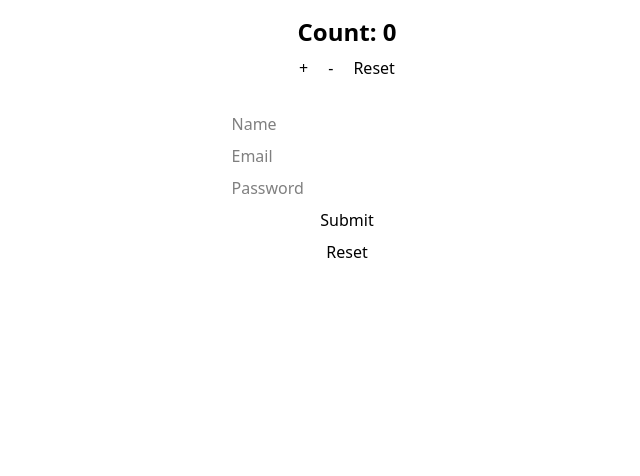
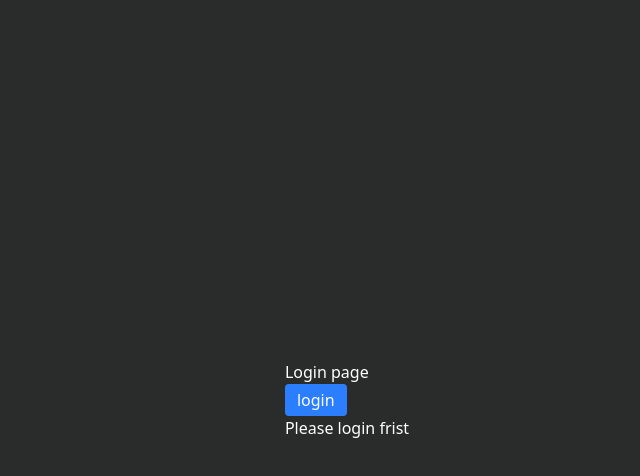
Before and after one commit to irfanbaig7/ReactAgain_2.0, a React (Vite) app: page / in a window 1280 px wide. Shown: the top 476 px of the page, without its empty margins (293-933 px from the left). Built offline with nearby package versions, Linux system fonts and the light colour scheme.

Commit message:
learn: useReducer & context api combo, with auth an Counter example

```diff
--- /dev/null
+++ b/src/02_useReduAndContextApi/Authenctication/AuthContext.jsx
@@ -0,0 +1,50 @@
+import React, { createContext, useContext, useReducer } from 'react'
+
+// for reducer function we define initial state
+const initialAuthState = { user: null, isAuthenticated: false }
+
+// reducer Function
+const authReducer = (state, action) => {
+
+    switch (action.type) {
+        case "LOGIN":
+            return { user: action.payload, isAuthenticated: true }
+        case "LOGOUT":
+            return { user: null, isAuthenticated: false }
+        default:
+            return state;
+    }
+
+}
+
+// create context
+const AuthContext = createContext()
+
+// Provider component
+export const AuthContextprovider = ({ children }) => {
+
+    const [state, dispatch] = useReducer(authReducer, initialAuthState)
+
+    // Actions
+    const login = (userData) => dispatch({ type: "LOGIN", payload: userData })
+    const logOut = () => dispatch({ type: "LOGOUT" })
+
+    // value to share globally
+
+    const value = {
+        user: state.user,
+        isAuthenticated: state.isAuthenticated,
+        login,
+        logOut
+    }
+
+    return (
+        <AuthContext.Provider value={value}>
+            {children}
+        </AuthContext.Provider>
+    )
+}
+
+// Custome Hook for cusuming context measn useContext
+
+export const UseAuth = () => useContext(AuthContext);
--- /dev/null
+++ b/src/02_useReduAndContextApi/Authenctication/Loing.jsx
@@ -0,0 +1,28 @@
+import React from 'react'
+import { UseAuth } from './AuthContext'
+
+const Loing = () => {
+
+    const {login, isAuthenticated } = UseAuth()
+
+    const handleLogin = () => {
+        const dummyUser = { name: "Irfan baig", email: "ibaig@gk.com" }
+        console.log(dummyUser);
+        login(dummyUser)
+    }
+
+  return (
+    <div>
+        <h2>Login page</h2>
+        {isAuthenticated ? (
+            <p>You are alredy logged In</p>
+        ):(
+            <button onClick={handleLogin} className='bg-blue-500 text-white px-3 py-1 rounded'>
+                login
+            </button>
+        )}
+    </div>
+  )
+}
+
+export default Loing
--- /dev/null
+++ b/src/02_useReduAndContextApi/Authenctication/Profile.jsx
@@ -0,0 +1,28 @@
+import React from 'react'
+import { UseAuth } from './AuthContext'
+
+const Profile = () => {
+
+    const { user, isAuthenticated, logOut } = UseAuth()
+
+    if (!isAuthenticated) {
+        return <p>Please login frist</p>
+    }
+
+  return (
+    <div className="p-4 border rounded w-80 mx-auto text-center mt-10">
+      <h2 className="text-xl mb-3">Profile</h2>
+      <p>Name: {user.name}</p>
+      <p>Email: {user.email}</p>
+
+      <button
+        onClick={logOut}
+        className="bg-red-500 text-white px-4 py-2 rounded mt-3"
+      >
+        Logout
+      </button>
+    </div>
+  )
+}
+
+export default Profile
--- /dev/null
+++ b/src/02_useReduAndContextApi/GlobalCounter/CounterButtons.jsx
@@ -0,0 +1,31 @@
+import React from 'react'
+import { useCounter } from './CounterContext'
+
+const CounterButtons = () => {
+  const { increment, decrement, reset } = useCounter()
+
+  return (
+    <div className="flex gap-3 justify-center mt-4">
+      <button
+        onClick={increment}
+        className="bg-green-500 text-white px-4 py-1 rounded-md"
+      >
+        +
+      </button>
+      <button
+        onClick={decrement}
+        className="bg-red-500 text-white px-4 py-1 rounded-md"
+      >
+        -
+      </button>
+      <button
+        onClick={reset}
+        className="bg-gray-500 text-white px-4 py-1 rounded-md"
+      >
+        Reset
+      </button>
+    </div>
+  )
+}
+
+export default CounterButtons
--- /dev/null
+++ b/src/02_useReduAndContextApi/GlobalCounter/CounterContext.jsx
@@ -0,0 +1,26 @@
+import React, { createContext, useContext, useReducer } from 'react'
+import { counterReducer, intialCounterState } from './counterReducer';
+
+export const CounterContext = createContext()
+
+export const CounterProvider = ({ children }) => {
+
+    //  multiple logics combine into single thing that call reducer function jo ki ham usko centralized karenge
+
+    const [ state, dispatch ] = useReducer(counterReducer, intialCounterState);
+
+    // helper functions
+    const increment = () => dispatch({ type: "INCREMENT" })
+    const decrement = () => dispatch({ type: "DECREMENT" })
+    const reset = () => dispatch({ type: "RESET" })
+
+  return (
+    <CounterContext.Provider value={{ count: state.count, increment, decrement, reset }}>
+      {children}
+    </CounterContext.Provider>
+  )
+}
+
+// custom hook for useContext
+
+export const useCounter = () => useContext(CounterContext)
--- /dev/null
+++ b/src/02_useReduAndContextApi/GlobalCounter/CounterDisplay.jsx
@@ -0,0 +1,15 @@
+import React from 'react'
+import { useCounter } from './CounterContext'
+
+const CounterDisplay = () => {
+
+  const { count } = useCounter()
+
+  return (
+    <h2 className="text-3xl text-center mt-8 font-bold">
+      Global Count: {count}
+    </h2>
+  )
+}
+
+export default CounterDisplay
--- /dev/null
+++ b/src/02_useReduAndContextApi/GlobalCounter/counterReducer.js
@@ -0,0 +1,14 @@
+export const intialCounterState = { count : 0 }
+
+export function counterReducer(state, action) {
+    switch (action.type) {
+        case "INCREMENT":
+            return {count : state.count + 1}
+        case "DECREMENT":
+            return {count : state.count > 0 ? state.count - 1 : 0}
+        case "RESET":
+            return { count : 0 }
+        default:
+            return state;
+    }
+}
--- /dev/null
+++ b/src/02_useReduAndContextApi/UseReduAndContext.jsx
@@ -0,0 +1,23 @@
+import React from 'react'
+import CounterDisplay from './GlobalCounter/CounterDisplay'
+import CounterButtons from './GlobalCounter/CounterButtons'
+import Loing from './Authenctication/Loing'
+import Profile from './Authenctication/Profile'
+
+const UseReduAndContext = () => {
+  return (
+    <div className="mt-10">
+      {/* <div>
+        <h1 className="text-2xl font-bold text-center">🧮 Global Counter Example</h1>
+        <CounterDisplay />
+        <CounterButtons />
+      </div> */}
+      <div>
+        <Loing />
+        <Profile />
+      </div>
+    </div>
+  )
+}
+
+export default UseReduAndContext
--- a/src/App.jsx
+++ b/src/App.jsx
@@ -1,11 +1,28 @@
 import React from 'react'
 import UseReducer from './01_useReducer/UseReducer'
+import UseReduAndContext from './02_useReduAndContextApi/UseReduAndContext'
+import { CounterProvider } from './02_useReduAndContextApi/GlobalCounter/CounterContext'
+import { AuthContextprovider } from './02_useReduAndContextApi/Authenctication/AuthContext'
+import Loing from './02_useReduAndContextApi/Authenctication/Loing'
+import Profile from './02_useReduAndContextApi/Authenctication/Profile'
 
 const App = () => {
   return (
     <>
       {/* 01 useReducer */}
-      <UseReducer />
+      {/* <UseReducer /> */}
+
+
+      {/* 02 useReducer an Context */}
+
+      {/* <CounterProvider>
+        <UseReduAndContext />
+      </CounterProvider> */}
+
+      <AuthContextprovider>
+        <Loing />
+        <Profile />
+      </AuthContextprovider>
 
     </>
   )
--- a/src/index.css
+++ b/src/index.css
@@ -1 +1,11 @@
 @import "tailwindcss";
+
+body {
+    height: 100vh;
+    width: 100vw;
+    display: flex;
+    justify-content: center;
+    align-items: center;
+    background-color: #2a2b2b;
+    color: #fff;
+}
```
